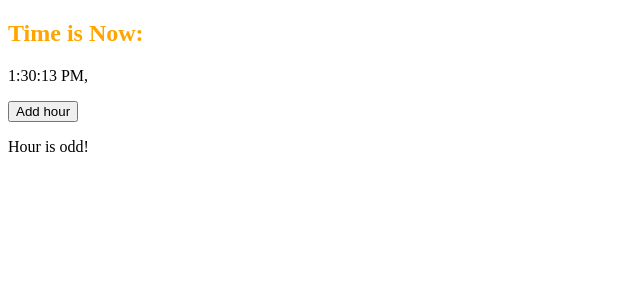
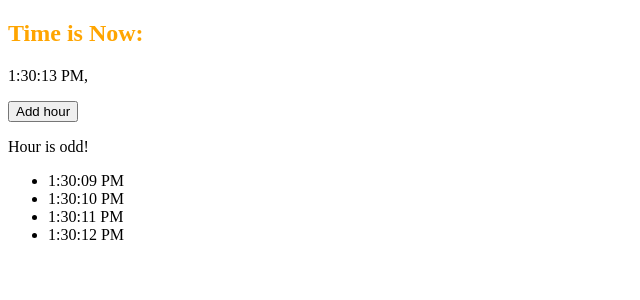
Before and after one commit to avoxa25/study-react, a React (Create React App) app: page / in a window 1280 px wide. Shown: the top 300 px of the page, without its empty margins (0-640 px from the left). Built offline with nearby package versions, Linux system fonts and the light colour scheme.

Commit message:
Add self-updating array of elapsed time

```diff
--- a/src/components/time-widget/time-widget.tsx
+++ b/src/components/time-widget/time-widget.tsx
@@ -6,6 +6,7 @@ import TimeCard from '../time-card/time-card';
 export default class TimeWidget extends React.Component<{}> {
   public props: any;
   public state: any = {ms: 0};
+  private elapsedTime: Array<Date> = [];
 
   constructor(props: any) {
     super(props);
@@ -16,13 +17,19 @@ export default class TimeWidget extends React.Component<{}> {
 
   public handleTimeChange(ms: number): void {
     this.setState({ms: ms});
+    this.elapsedTime.push(new Date(ms));
   }
 
   render(): JSX.Element {
+    let elapsedTime = this.elapsedTime.map((item, index) => <li key={index}>{item.toLocaleTimeString()}</li>);
+
     return (
       <section>
         <Clock onTimeChange={this.handleTimeChange} />
         <TimeCard timeInMs={this.state.ms}/>
+        <ul>
+          {elapsedTime}
+        </ul>
       </section>
     )
   }
```
